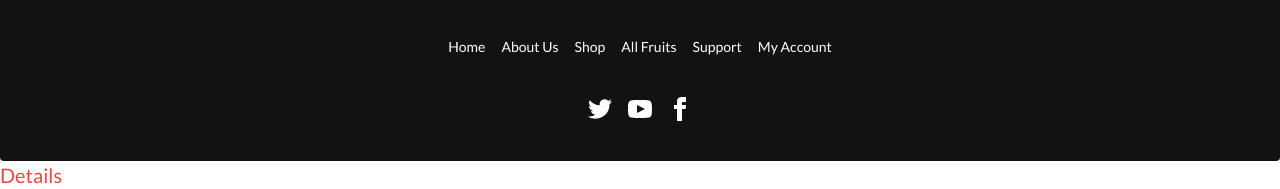
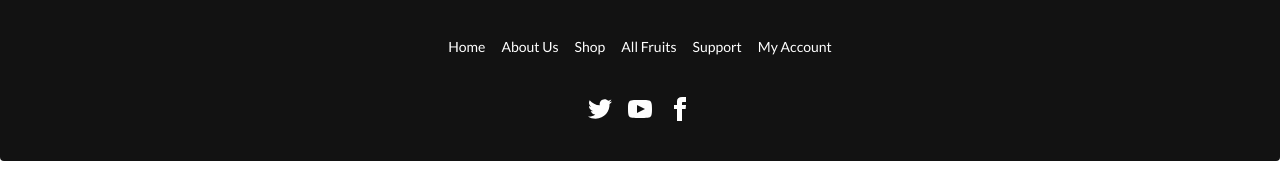
Before and after one commit to Polash06/Thard-assignment, a plain HTML site: page index.html in a window 1280 px wide. Shown: the part 3559-3748 px from the top of the page. After the commit the page ends 3720 px from the top, so only its background shows below. Drawn offline with nearby package versions, Linux system fonts and the light colour scheme; files whose address does not match are found by name.

```diff
--- a/index.html
+++ b/index.html
@@ -426,20 +426,3 @@
      </div>
 </body>
 </html>
-
-<!-- <div class="flex gap-6">
-  <div
-    class="h-12 w-12 bg-[#F85559] rounded-full flex justify-center items-center"
-  >
-    Logo -->
-  <!-- </div>
-  <div>
-    <h1>Example Title</h1>
-    <span class="h-[2px] bg-gray-800 w-[100px] block rounded-md"></span>
-    <p>
-      Lorem ipsum dolor sit amet consectetur, adipisicing elit. Quod, modi?
-    </p>
-  </div>
-</div> -->
-
-<button class="text-red-500 text-xl">Details</button>
```
